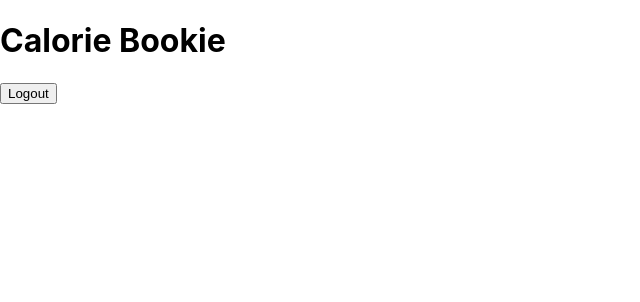
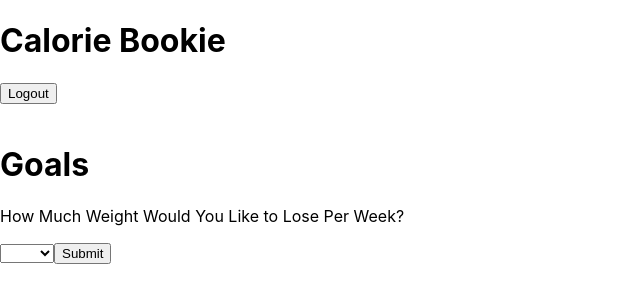
Before and after one commit to catfriday/Calorie-Bookie-Frontend, a React (Create React App) app: page /goals_form in a window 1280 px wide. Shown: the top 302 px of the page, without its empty margins (0-640 px from the left). Built offline with nearby package versions, Linux system fonts and the light colour scheme.

Commit message:
made components for goal form, my dash, my food log, and navbar.

```diff
--- a/package.json
+++ b/package.json
@@ -6,10 +6,14 @@
     "@testing-library/jest-dom": "^4.2.4",
     "@testing-library/react": "^9.3.2",
     "@testing-library/user-event": "^7.1.2",
+    "bootstrap": "^4.5.2",
     "react": "^16.13.1",
+    "react-bootstrap": "^1.3.0",
     "react-dom": "^16.13.1",
     "react-router-dom": "^5.2.0",
-    "react-scripts": "3.4.3"
+    "react-scripts": "3.4.3",
+    "styled-components": "^5.2.0",
+    "styled-navbar-component": "^4.0.0"
   },
   "scripts": {
     "start": "react-scripts start",
--- a/src/App.js
+++ b/src/App.js
@@ -5,6 +5,10 @@ import {BrowserRouter, Route, Switch} from 'react-router-dom'
 import LoginSignUp from './LoginSignUp';
 import Header from './Header';
 import CreateProfileForm from './CreatProfileForm';
+import GoalForm from './GoalForm';
+import MyDash from './MyDash';
+import Navbar from './Navbar';
+import MyFoodLog from './MyFoodLog';
 
 
 class App extends Component {
@@ -31,7 +35,7 @@ login = (e) => {
             localStorage.id = userInfo.id
             localStorage.name = userInfo.name
             this.setState({
-              currentUser: localStorage
+              currentUser: userInfo.user
             })
             console.log(userInfo)
         })
@@ -65,7 +69,7 @@ createProfile = (e) => {
             localStorage.name = userInfo.name
             this.setState({
               currentUser: {
-                name: userInfo.name
+                name: userInfo
               }
             })
             console.log(userInfo)
@@ -84,6 +88,7 @@ render(){
     <BrowserRouter>
       <Header />
       <button onClick={this.logout}>Logout</button><br></br><br></br>
+      <Navbar />
 
       <Switch>
         <Route path='/home' render={(routerProps) =>
@@ -94,6 +99,14 @@ render(){
         <Route path='/create_profile' render={(routerProps) =>
             <CreateProfileForm {...routerProps} createProfile={this.createProfile}/>} />
 
+        <Route path='/goals_form' render={(routerProps) =>
+          <GoalForm {...routerProps} />} />
+
+        <Route path='/my_dash' render={(routerProps) =>
+          <MyDash {...routerProps} currentUser={this.state.currentUser}/> }/>
+
+        <Route path='/my_food_log' render={(routerProps) =>
+          <MyFoodLog {...routerProps} />} />
 
 
       </Switch>
--- a/src/GoalForm.js
+++ b/src/GoalForm.js
@@ -0,0 +1,28 @@
+import React from 'react'
+
+const GoalForm = (props) => {
+
+    return(<div>
+
+        <h1>Goals</h1>
+        <div>
+        <p>How Much Weight Would You Like to Lose Per Week?</p>
+        </div>
+
+        <div>
+            <form>
+
+                <select>
+                <option disabled selected value> </option>
+                <option value='1-pound'>1 lb.</option>
+                <option value='2-pound'>2 lbs.</option>
+                </select>
+                <input type="submit" ></input>
+            </form>
+        </div>
+
+
+    </div>)
+}
+
+export default GoalForm
--- a/src/LoginSignUp.js
+++ b/src/LoginSignUp.js
@@ -2,13 +2,23 @@ import React from 'react'
 import { Link }  from 'react-router-dom'
 
 const LoginSignUp = (props) => {
+    console.log(props)
 
+    const handleClick = () =>{
+        props.history.push({
+            pathname:`/my_dash`
+           })
+    }
     return(
         <div>
             <div>
                 <Link to='/create_profile'>Create Profile</Link>
                 <h3>or</h3>
-                <form onSubmit={(e) => props.login(e)}>
+                <form onSubmit={(e) => {
+                     props.login(e)
+                     handleClick()
+                }
+                }>
                     <label>Login</label><br></br>
                     <input name="email" type="text" placeholder='email'></input>
                     <input name="password" type="text" placeholder='password'></input>
--- /dev/null
+++ b/src/MyDash.js
@@ -0,0 +1,18 @@
+import React from 'react'
+
+const MyDash = (props) => {
+    let  {image } = props.currentUser
+
+    return(
+
+    <div>
+
+        <h1>My Dash</h1>
+        <div>
+            <img src={image}></img>
+        </div>
+
+    </div>)
+}
+
+export default MyDash
--- /dev/null
+++ b/src/MyFoodLog.js
@@ -0,0 +1,12 @@
+import React from 'react'
+
+const MyFoodLog = (prop) => {
+
+    return(<div>
+
+        <h1>My Food Log</h1>
+
+    </div>)
+}
+
+export default MyFoodLog
--- /dev/null
+++ b/src/Navbar.js
@@ -0,0 +1,8 @@
+import React from 'react';
+
+const NavBar = (props) => {
+  return(<div>
+
+  </div>)
+}
+export default NavBar
```
Also changed, not shown: 1 other file (tests, documents, lock files or other folders).
